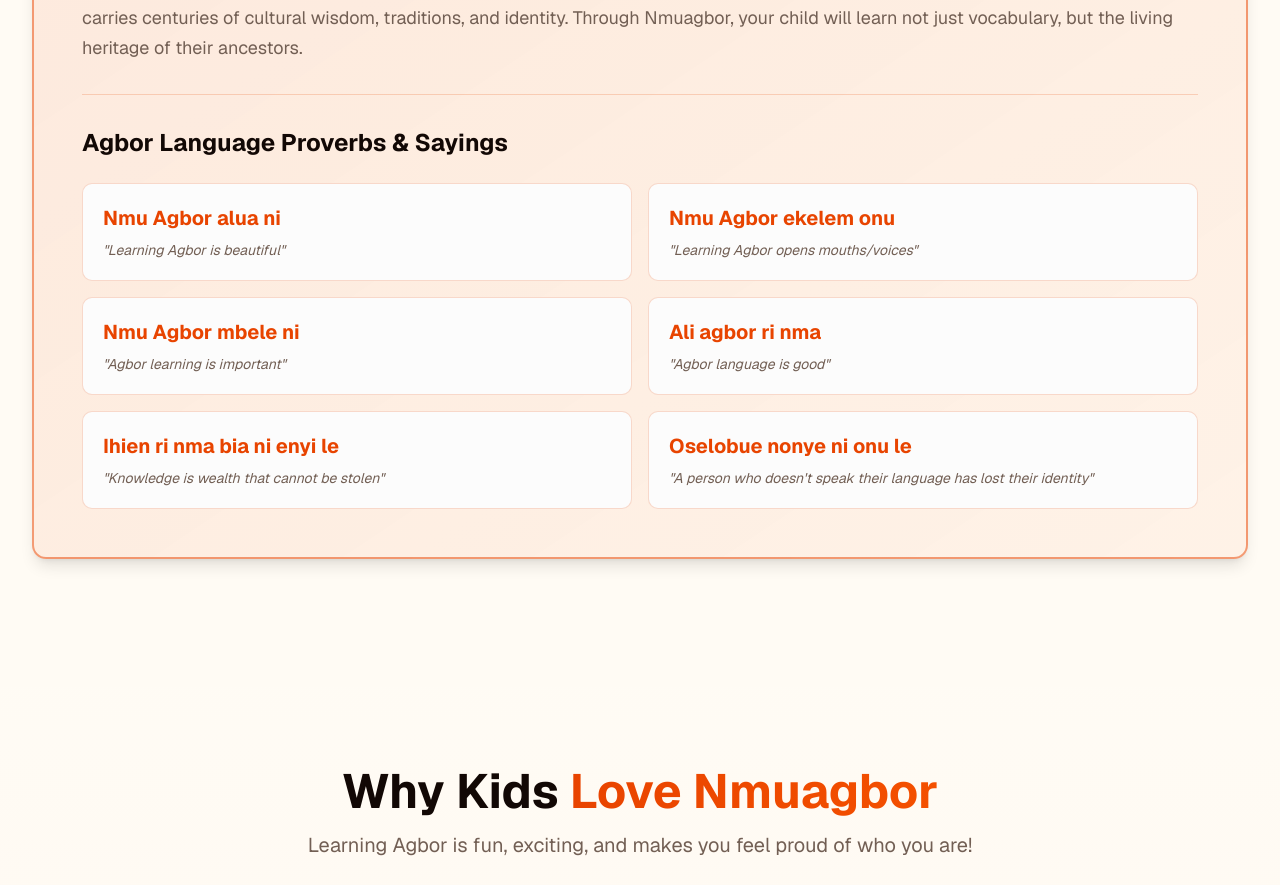
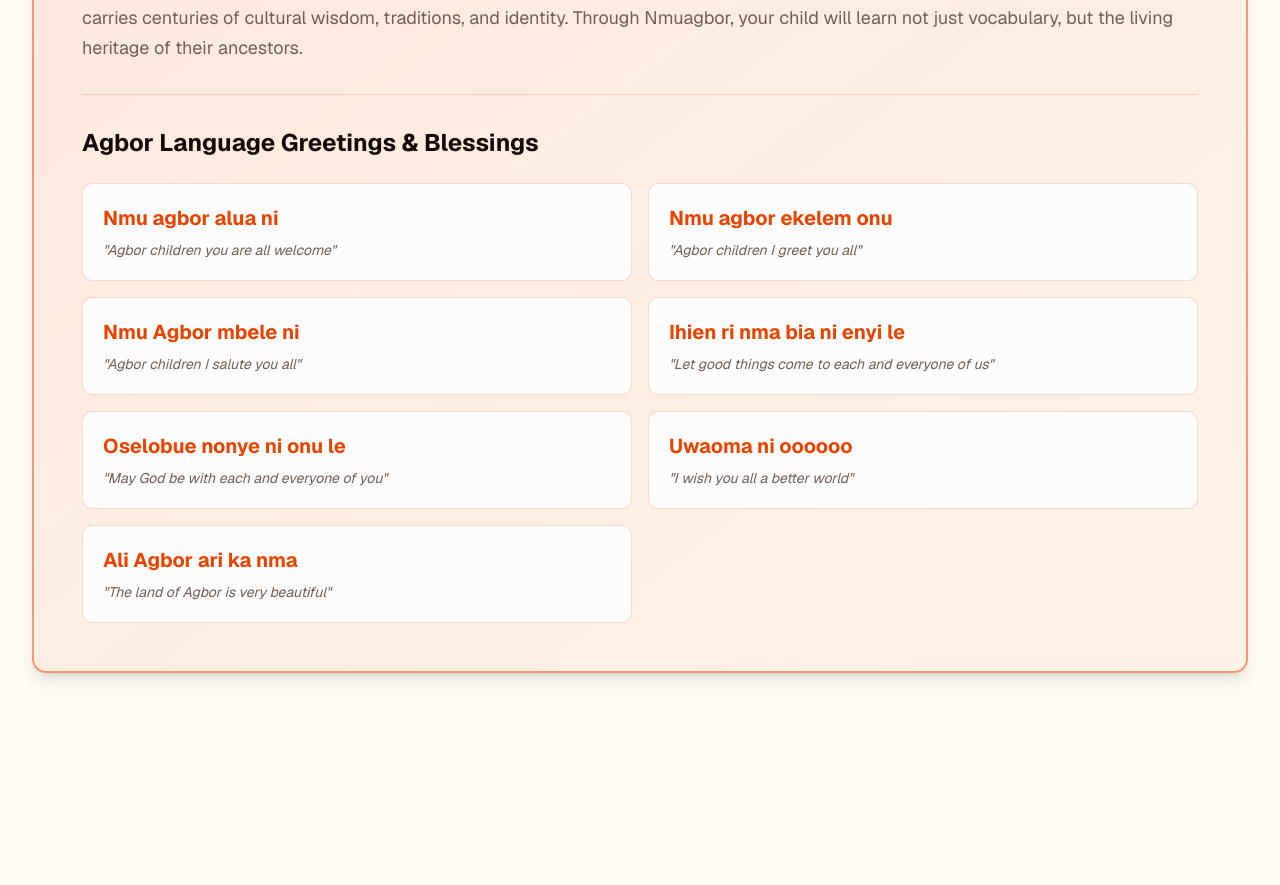
Before and after one commit to olamide95/nmuagbor, a Next.js app: page / in a window 1280 px wide. Shown: the part 1385-2270 px from the top of the page. Built offline with nearby package versions, Linux system fonts and the light colour scheme.

Commit message:
new uodate for phrase

```diff
--- a/components/languages.tsx
+++ b/components/languages.tsx
@@ -3,12 +3,13 @@
 import { Card } from "@/components/ui/card"
 
 const agborPhrases = [
-  { phrase: "Nmu Agbor alua ni", translation: "Learning Agbor is beautiful" },
-  { phrase: "Nmu Agbor ekelem onu", translation: "Learning Agbor opens mouths/voices" },
-  { phrase: "Nmu Agbor mbele ni", translation: "Agbor learning is important" },
-  { phrase: "Ali agbor ri nma", translation: "Agbor language is good" },
-  { phrase: "Ihien ri nma bia ni enyi le", translation: "Knowledge is wealth that cannot be stolen" },
-  { phrase: "Oselobue nonye ni onu le", translation: "A person who doesn't speak their language has lost their identity" },
+  { phrase: "Nmu agbor alua ni", translation: "Agbor children you are all welcome" },
+  { phrase: "Nmu agbor ekelem onu", translation: "Agbor children I greet you all" },
+  { phrase: "Nmu Agbor mbele ni", translation: "Agbor children I salute you all" },
+  { phrase: "Ihien ri nma bia ni enyi le", translation: "Let good things come to each and everyone of us" },
+  { phrase: "Oselobue nonye ni onu le", translation: "May God be with each and everyone of you" },
+  { phrase: "Uwaoma ni oooooo", translation: "I wish you all a better world" },
+  { phrase: "Ali Agbor ari ka nma", translation: "The land of Agbor is very beautiful" },
 ]
 
 export function Languages() {
@@ -40,7 +41,7 @@ export function Languages() {
             </div>
 
             <div className="border-t border-primary/20 pt-8">
-              <h4 className="text-2xl font-bold text-foreground mb-6">Agbor Language Proverbs & Sayings</h4>
+              <h4 className="text-2xl font-bold text-foreground mb-6">Agbor Language Greetings & Blessings</h4>
               <div className="grid grid-cols-1 md:grid-cols-2 gap-4">
                 {agborPhrases.map((item, idx) => (
                   <div key={idx} className="bg-card border border-primary/20 rounded-lg p-5 space-y-2">
```
